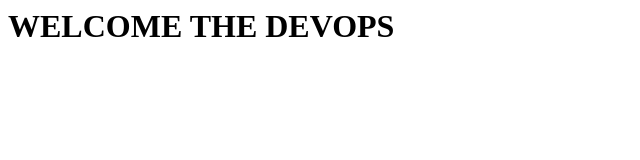
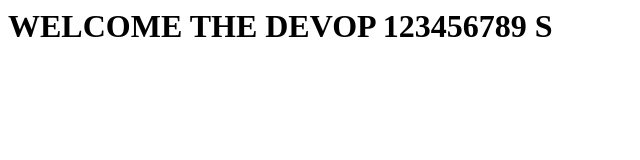
Before and after one commit to sriamu/devops_jenkins, a plain HTML site: page index.html in a window 1280 px wide. Shown: the whole page, without its empty margins (0-640 px from the left). Drawn offline with Linux system fonts and the light colour scheme.

Commit message:
Test two  commit

```diff
--- a/index.html
+++ b/index.html
@@ -1,3 +1,3 @@
 <html>
-<h1>WELCOME THE DEVOPS</h1>
+<h1>WELCOME THE DEVOP  123456789 S</h1>
 </html>
```
